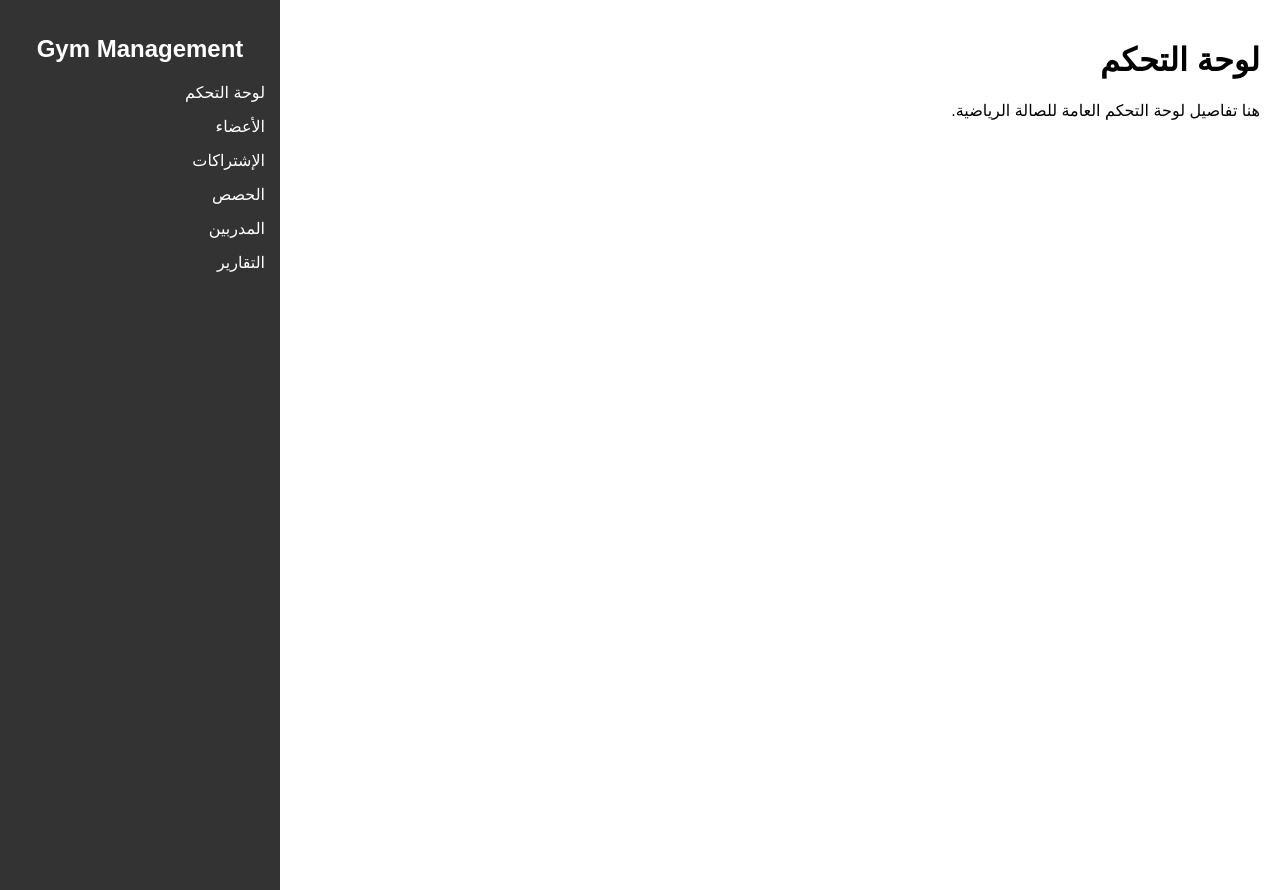
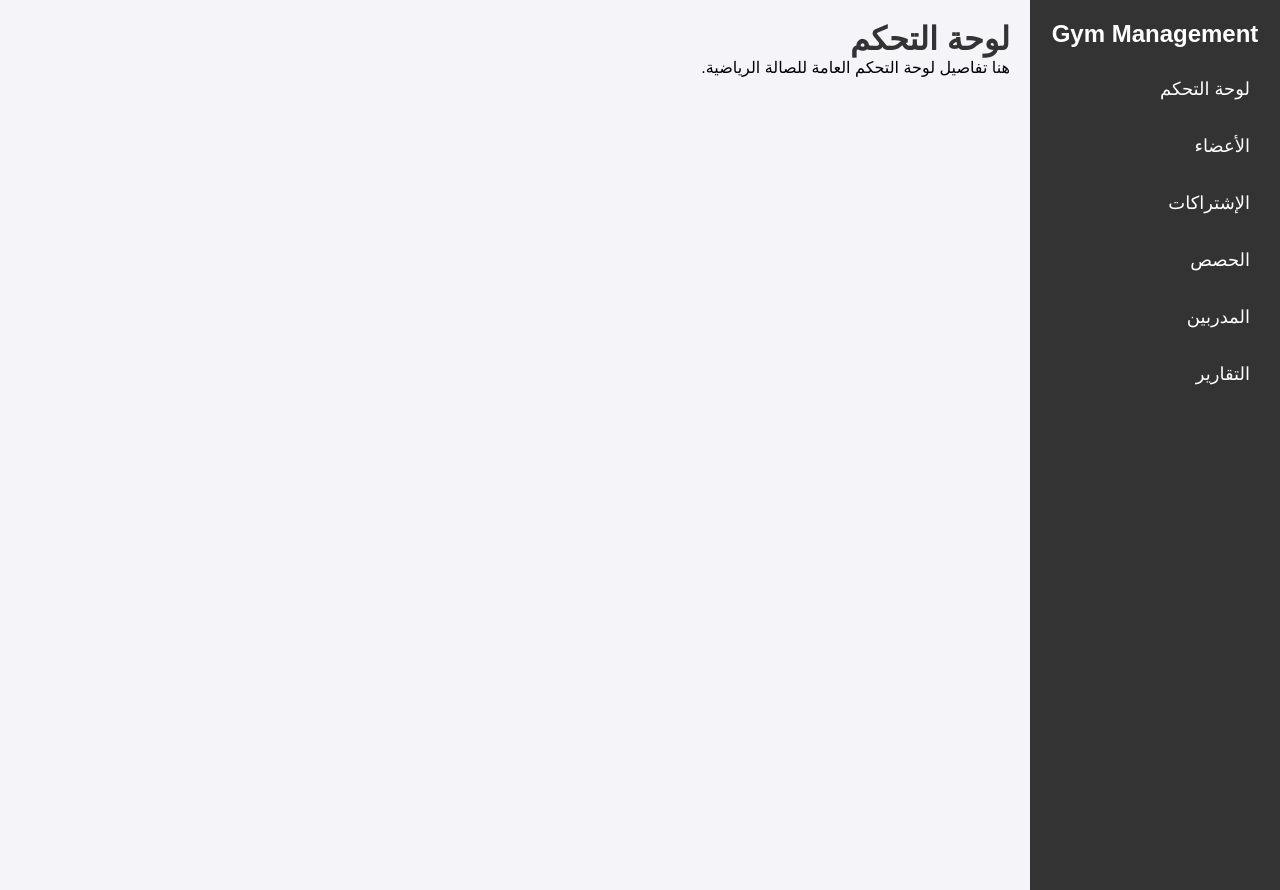
Before and after one commit to m013255m/gymstykl, a PHP site: page / in a window 1280 px wide. Run offline with PHP 8.4, Linux system fonts and the light colour scheme.

Commit message:
Update style.css

```diff
--- a/style.css
+++ b/style.css
@@ -1,82 +1,88 @@
-body {
-    font-family: Arial, sans-serif;
+
+* {
     margin: 0;
     padding: 0;
+    box-sizing: border-box;
+    font-family: Arial, sans-serif;
+}
+
+body {
+    display: flex;
+    background-color: #f4f4f9;
     direction: rtl;
 }
 
 .sidebar {
+    width: 250px;
     background-color: #333;
-    color: #fff;
-    padding: 15px;
-    width: 250px;
-    height: 100vh;
-    position: fixed;
-    top: 0;
-    left: 0;
+    color: white;
+    min-height: 100vh;
+    padding: 20px;
 }
 
 .sidebar h2 {
     text-align: center;
     margin-bottom: 20px;
+    font-size: 24px;
 }
 
 .sidebar ul {
-    list-style: none;
-    padding: 0;
+    list-style-type: none;
 }
 
 .sidebar ul li {
-    margin: 15px 0;
+    margin-bottom: 15px;
 }
 
 .sidebar ul li a {
+    color: #fff;
     text-decoration: none;
-    color: #fff;
-    font-size: 16px;
-    display: flex;
-    align-items: center;
+    font-size: 18px;
+    display: block;
+    padding: 10px;
+    transition: background 0.3s;
 }
 
-.sidebar ul li a i {
-    margin-right: 10px;
+.sidebar ul li a:hover {
+    background-color: #555;
 }
 
 .content {
-    margin-left: 270px;
+    flex: 1;
     padding: 20px;
 }
 
-form {
-    background: #f4f4f4;
-    padding: 20px;
-    border-radius: 10px;
-    margin-bottom: 20px;
-    box-shadow: 0 0 10px rgba(0, 0, 0, 0.1);
+h1 {
+    color: #333;
 }
 
-form label {
-    display: block;
-    margin-bottom: 10px;
-    font-weight: bold;
+form {
+    display: flex;
+    flex-direction: column;
+    margin-top: 10px;
 }
 
-form input, form textarea, form select, form button {
-    width: 100%;
-    padding: 10px;
-    margin-bottom: 15px;
-    border-radius: 5px;
-    border: 1px solid #ddd;
+label, input, select, button {
+    margin: 5px 0;
 }
 
-form button {
-    background-color: #28a745;
-    color: #fff;
-    border: none;
-    font-size: 16px;
-    cursor: pointer;
+table {
+    width: 100%;
+    border-collapse: collapse;
+    margin-top: 20px;
 }
 
-form button:hover {
-    background-color: #218838;
+table, th, td {
+    border: 1px solid #ddd;
+    padding: 8px;
 }
+
+th {
+    background-color: #333;
+    color: white;
+    text-align: center;
+}
+
+td {
+    text-align: center;
+}
```
